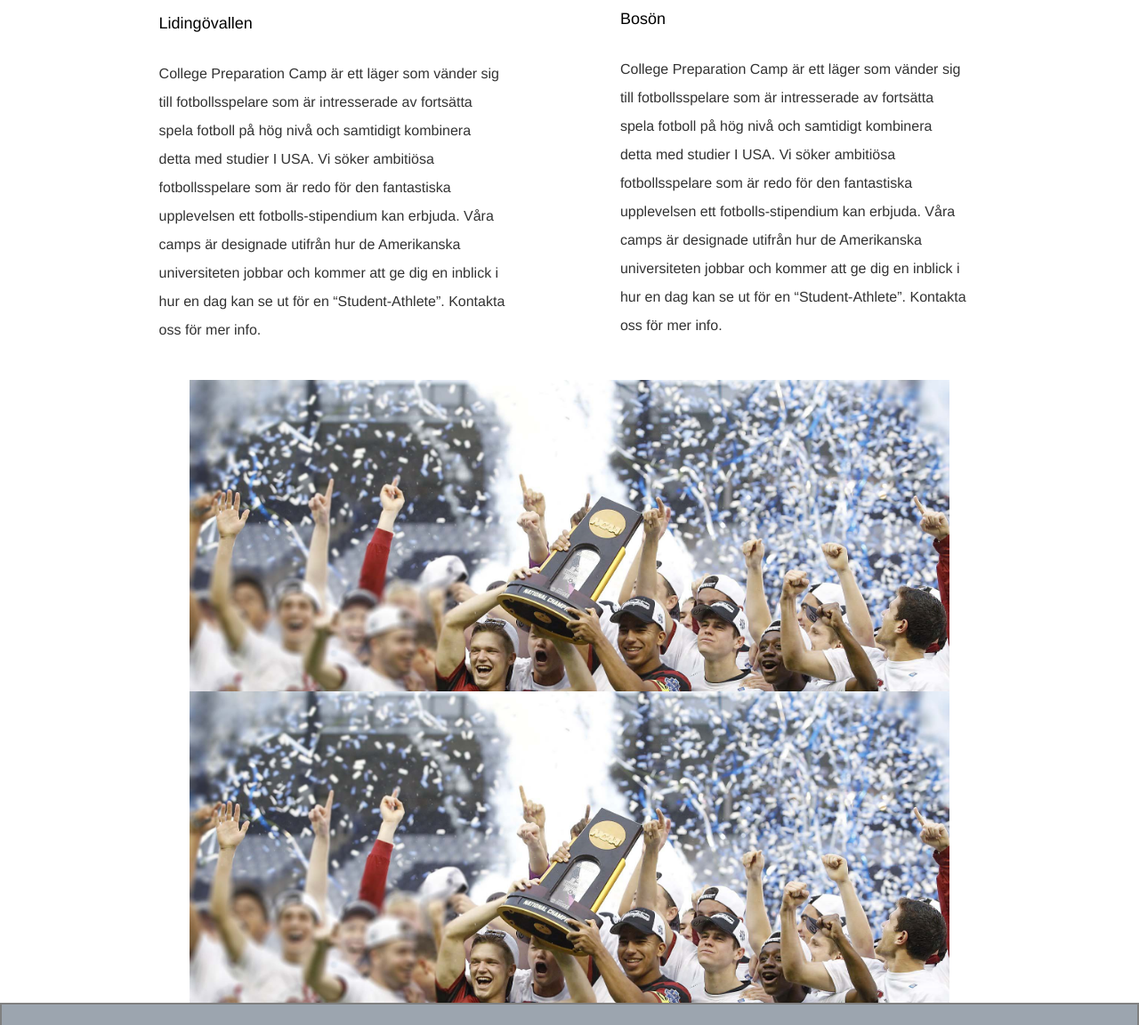
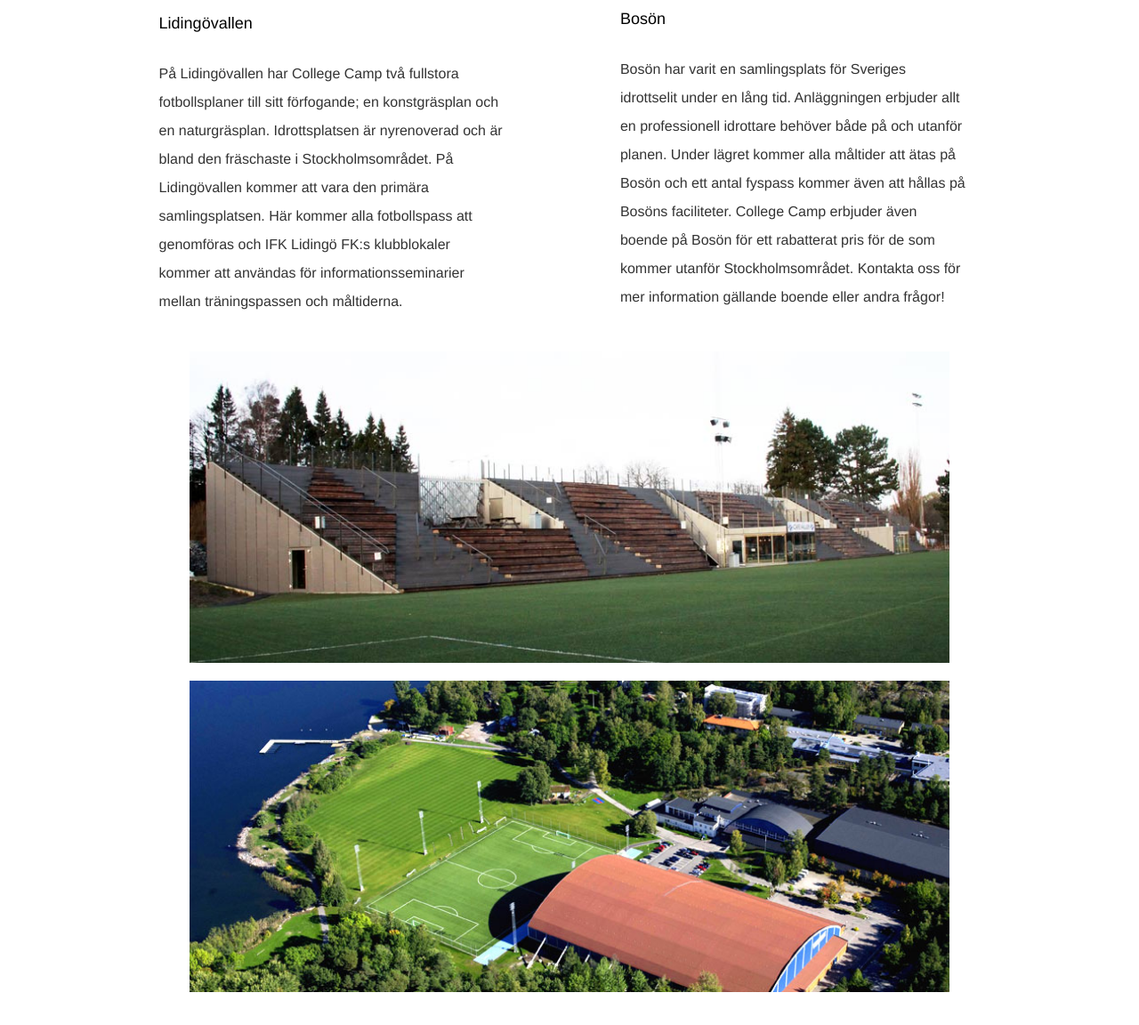
Before and after one commit to dogg3/collegecamp.se, a plain HTML site: page soccer4.html in a window 1280 px wide. Shown: the part 148-1300 px from the top of the page at 89% size. Drawn offline with Linux system fonts and the light colour scheme; some packages are replaced by stand-ins of ours.

Commit message:
la till bilderna på faciliteterna och den texten som oskar skrivet om det

```diff
--- a/soccer4.html
+++ b/soccer4.html
@@ -88,7 +88,9 @@ var x = 0;
 
       <h6 class="col-xs-10  col-xs-offset-1  "><span style=" font-size: 1.5em; color: black">Lidingövallen</span> </h6>
 
-        <p class="col-xs-10   col-xs-offset-1 ">College Preparation Camp är ett läger som vänder sig till fotbollsspelare som är intresserade av fortsätta spela fotboll på hög nivå och samtidigt kombinera detta med studier I USA. Vi söker ambitiösa fotbollsspelare som är redo för den fantastiska upplevelsen ett fotbolls-stipendium kan erbjuda. Våra camps är designade utifrån hur de Amerikanska universiteten jobbar och kommer att ge dig en inblick i hur en dag kan se ut för en “Student-Athlete”. Kontakta oss för mer info.  </p>
+        <p class="col-xs-10   col-xs-offset-1 ">På Lidingövallen har College Camp två fullstora fotbollsplaner till sitt förfogande; en konstgräsplan och en naturgräsplan. Idrottsplatsen är nyrenoverad och är bland den fräschaste i Stockholmsområdet. På Lidingövallen kommer att vara den primära samlingsplatsen. Här kommer alla fotbollspass att genomföras och IFK Lidingö FK:s klubblokaler kommer att användas för informationsseminarier mellan träningspassen och måltiderna.
+
+ </p>
 
 
       </div>
@@ -98,7 +100,10 @@ var x = 0;
 
       <h6 class="col-xs-10  col-xs-offset-1  "><span style=" font-size: 1.5em; color: black">Bosön</span> </h6>
 
-        <p class="col-xs-10   col-xs-offset-1 ">College Preparation Camp är ett läger som vänder sig till fotbollsspelare som är intresserade av fortsätta spela fotboll på hög nivå och samtidigt kombinera detta med studier I USA. Vi söker ambitiösa fotbollsspelare som är redo för den fantastiska upplevelsen ett fotbolls-stipendium kan erbjuda. Våra camps är designade utifrån hur de Amerikanska universiteten jobbar och kommer att ge dig en inblick i hur en dag kan se ut för en “Student-Athlete”. Kontakta oss för mer info.  </p>
+        <p class="col-xs-10   col-xs-offset-1 ">Bosön har varit en samlingsplats för Sveriges idrottselit under en lång tid. Anläggningen erbjuder allt en professionell idrottare behöver både på och utanför planen. Under lägret kommer alla måltider att ätas på Bosön och ett antal fyspass kommer även att hållas på Bosöns faciliteter.
+College Camp erbjuder även boende på Bosön för ett rabatterat pris för de som kommer utanför Stockholmsområdet.
+Kontakta oss för mer information gällande boende eller andra frågor!
+</p>
 
 
       </div>
@@ -113,14 +118,14 @@ var x = 0;
        </div>
 
 
-    <div style="background-image: url('hejhej.jpg'); height:350px; background-size:cover;" class=" row col-sm-8 col-sm-offset-2" >
+    <div style="background-image: url('vallen.jpg'); margin-bottom: 20px; height:350px; background-size:cover;" class=" row col-sm-8 col-sm-offset-2" >
     </div>
 
 
 
 
 
-     <div style="background-image: url('hejhej.jpg'); height:350px; background-size:cover;" class=" row col-sm-8 col-sm-offset-2" >
+     <div style="background-image: url('boson.jpg'); margin-bottom: 40px; height:350px; background-size:cover;" class=" row col-sm-8 col-sm-offset-2" >
     </div>
 
     </div>
```
Also changed, not shown: boson.jpg (added), vallen.jpg (added).
